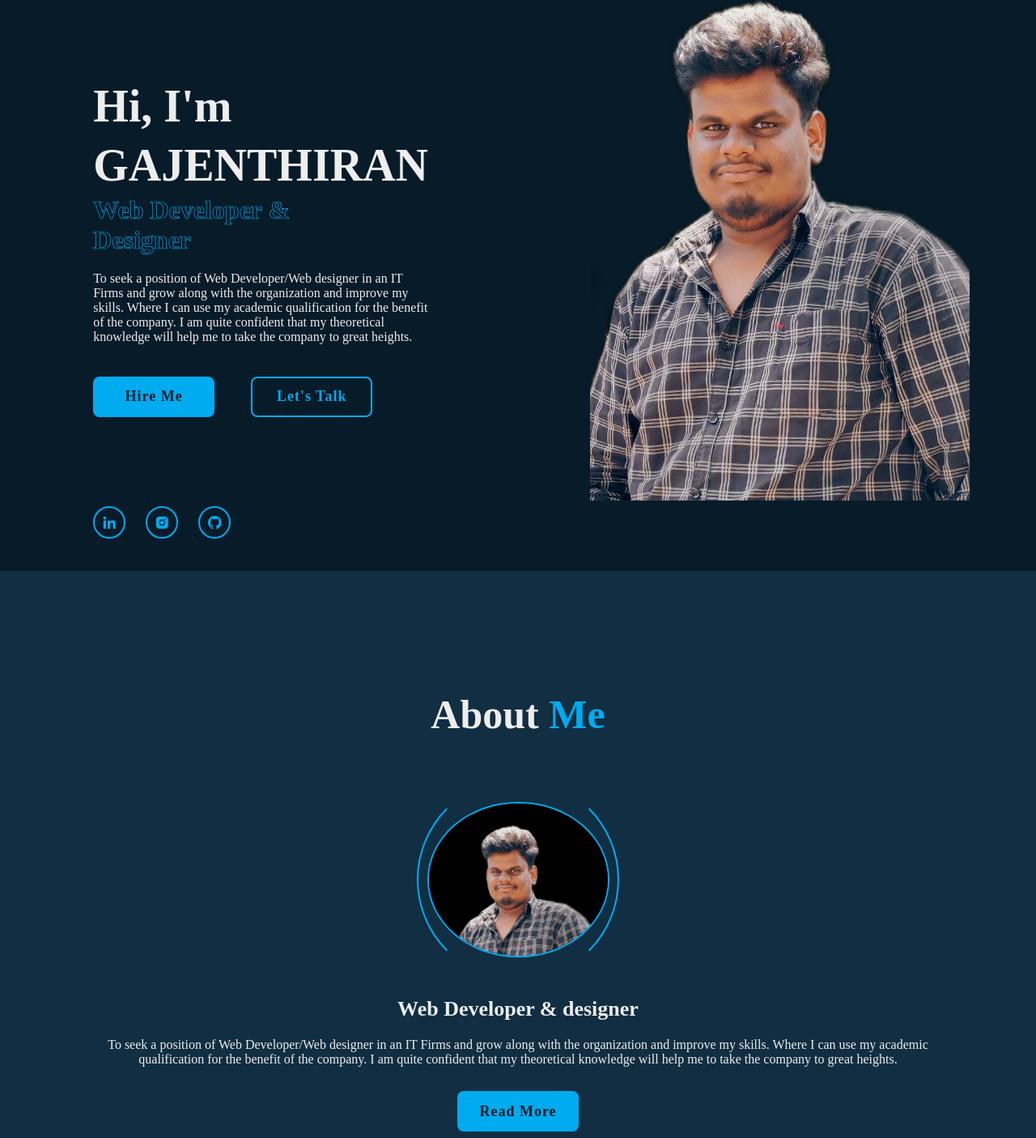
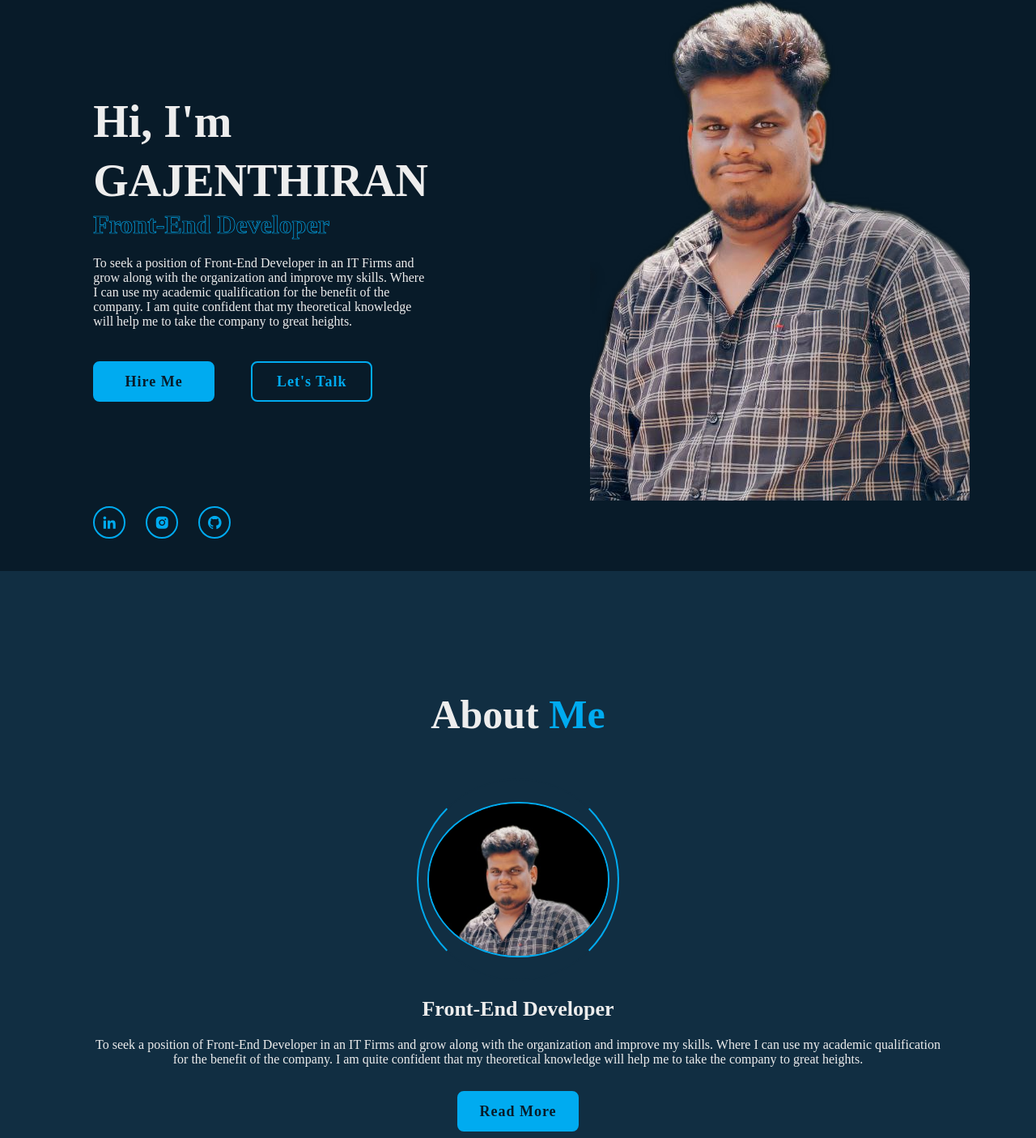
Before and after one commit to gajenthiran03/portfolio, a plain HTML site: page index.html in a window 1280 px wide. Shown: the part 95-1500 px from the top of the page at 81% size. Drawn offline with nearby package versions, Linux system fonts and the light colour scheme.

Commit message:
small change

```diff
--- a/index.html
+++ b/index.html
@@ -7,11 +7,14 @@
   <link rel="stylesheet" href="./pro.css">
 
   <!--box icons-->
+
   <link href='https://unpkg.com/boxicons@2.1.4/css/boxicons.min.css' rel='stylesheet'>
 
 </head>
 <body>
+
   <!--header design-->
+
   <header class="header">
     <a href="#" class="logo">GAJA.</a>
 
@@ -28,13 +31,14 @@
   </header>
 
   <!-- home section design-->
+
   <section class="home" id="home">
     <div class="home-content">
     <h1>Hi, I'm <span>GAJENTHIRAN</span></h1>
     <div class="text-animate">
-      <h3>Web Developer & Designer </h3>
+      <h3>Front-End Developer</h3>
     </div>
-    <p>To seek a position of Web Developer/Web designer in an IT Firms and grow along with the organization and improve my skills. Where I can use my academic qualification for the
+    <p>To seek a position of Front-End Developer in an IT Firms and grow along with the organization and improve my skills. Where I can use my academic qualification for the
       benefit of the company. I am quite confident that my theoretical knowledge will help me to take the company to great heights.</p>
 
       <div class="btn-box">
@@ -44,6 +48,7 @@
     </div>
 
     <!--contact icons-->
+
     <div class="home-sci">
       <a href="https://www.linkedin.com/in/gajenthirank" target="_blank"><i class='bx bxl-linkedin'></i></i></a>
       <a href="https://www.instagram.com/invites/contact/?i=9cowfyzfmwte&utm_content=ia86ej9" target="_blank"><i class='bx bxl-instagram-alt' ></i></a>
@@ -51,7 +56,10 @@
     </div>
 
     <img src="./images/i3.png" class="i1">
+
     <!--image hover-->
+
+
     <div class="home-imghover">
 
     </div>
@@ -69,8 +77,8 @@
   </div>
 
   <div class="about-content">
-    <h3>Web Developer & designer</h3>
-    <p>To seek a position of Web Developer/Web designer in an IT Firms and grow along with the organization and improve my skills. Where I can use my academic qualification for the
+    <h3>Front-End Developer</h3>
+    <p>To seek a position of Front-End Developer in an IT Firms and grow along with the organization and improve my skills. Where I can use my academic qualification for the
       benefit of the company. I am quite confident that my theoretical knowledge will help me to take the company to great heights.</p>
 
       <div class="btn-box btns">
@@ -80,6 +88,7 @@
  </section>
 
  <!-- education section-->
+
  <section class="education" id="education">
   <h2 class="heading">My <span>Journey</span> </h2>
 
@@ -123,6 +132,7 @@
  </section>
 
  <!--skills section desin-->
+
  <section class="skills" id="skills">
   <h2 class="heading">My <span>Skills</span></h2>
 
@@ -159,7 +169,7 @@
       <div class="skills-box">
         <div class="skills-content">
           <div class="progress">
-           <h3>Web Design <span>80%</span></h3>
+           <h3>React js<span>80%</span></h3>
            <div class="bar"><span></span></div>
           </div>
 
@@ -176,6 +186,7 @@
  </section>
 
  <!--contact section-->
+
  <section class="contact" id="contact">
   <h2 class="heading">Contact <span>Me!</span></h2>
 
```
